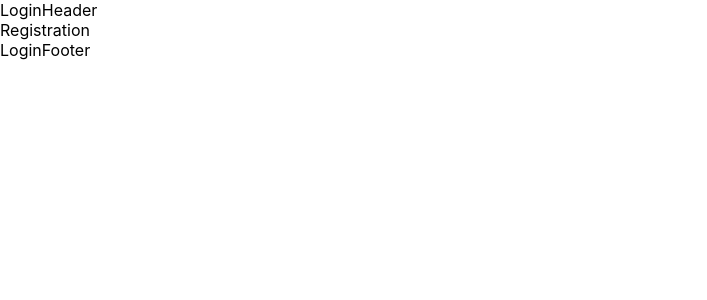
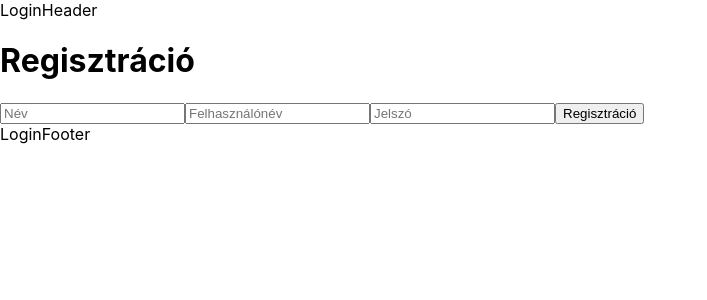
Before and after one commit to Dovavivavi/invoice-manager, a React (Create React App) app in the folder frontend/: page /registration in a window 1280 px wide. Shown: the top 300 px of the page, without its empty margins (0-707 px from the left). Built offline with nearby package versions, Linux system fonts and the light colour scheme.

Commit message:
added basic structure of registration form

```diff
--- a/frontend/src/components/Registration/Registration.jsx
+++ b/frontend/src/components/Registration/Registration.jsx
@@ -3,7 +3,17 @@ import './Registration.scss'
 
 function Registration() {
   return (
-    <div>Registration</div>
+    <div id='form-section'>
+      <h1>Regisztráció</h1>
+      <div className='form-container'>
+        <form className='input-container'>
+          <input type='text' placeholder='Név' />
+          <input type='text' placeholder='Felhasználónév' />
+          <input type='password' placeholder='Jelszó' />
+          <button>Regisztráció</button>
+        </form>
+      </div>
+    </div>
   )
 }
 
```
